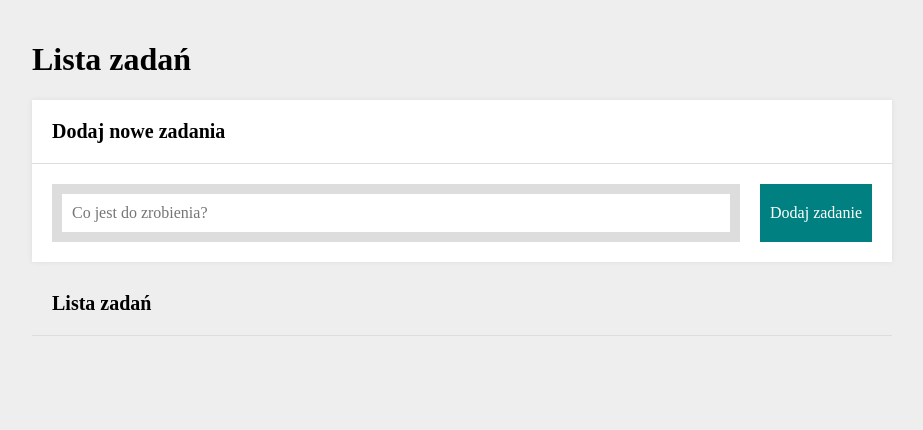
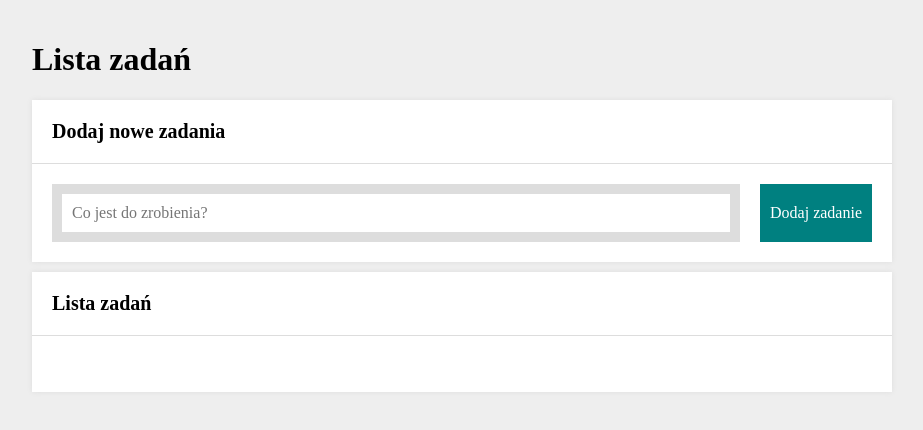
Before and after one commit to BarbaraKomenda/Lista-zada-, a plain HTML site: page index.html in a window 1280 px wide. Shown: the whole page, without its empty margins (178-1101 px from the left). Drawn offline with nearby package versions, Linux system fonts and the light colour scheme.

Commit message:
correcting idenx

```diff
--- a/index.html
+++ b/index.html
@@ -28,12 +28,13 @@
         <section class="section">
             <h2 class="section__header">Dodaj nowe zadania</h2>
             <div class="section__body">
-                <form class="form js-form"><input class="form__input js-newTask" placeholder="Co jest do zrobienia?">
+                <form class="form js-form">
+                    <input class="form__input js-newTask" placeholder="Co jest do zrobienia?">
                     <button class="form__button">Dodaj zadanie</button>
                 </form>
             </div>
         </section>
-        <section class="section"></section>
+        <section class="section">
             <h2 class="section__header">Lista zadań</h2>
             <div class="section__body">
                 <ul class="task js-tasks">
@@ -44,5 +45,6 @@
                     <li class="tasks__item js-task"></li>
                 </ul>
             </div>
+        </section>
         </header>
     </main>
```
Lines whose indentation alone changed are shown as unchanged.
